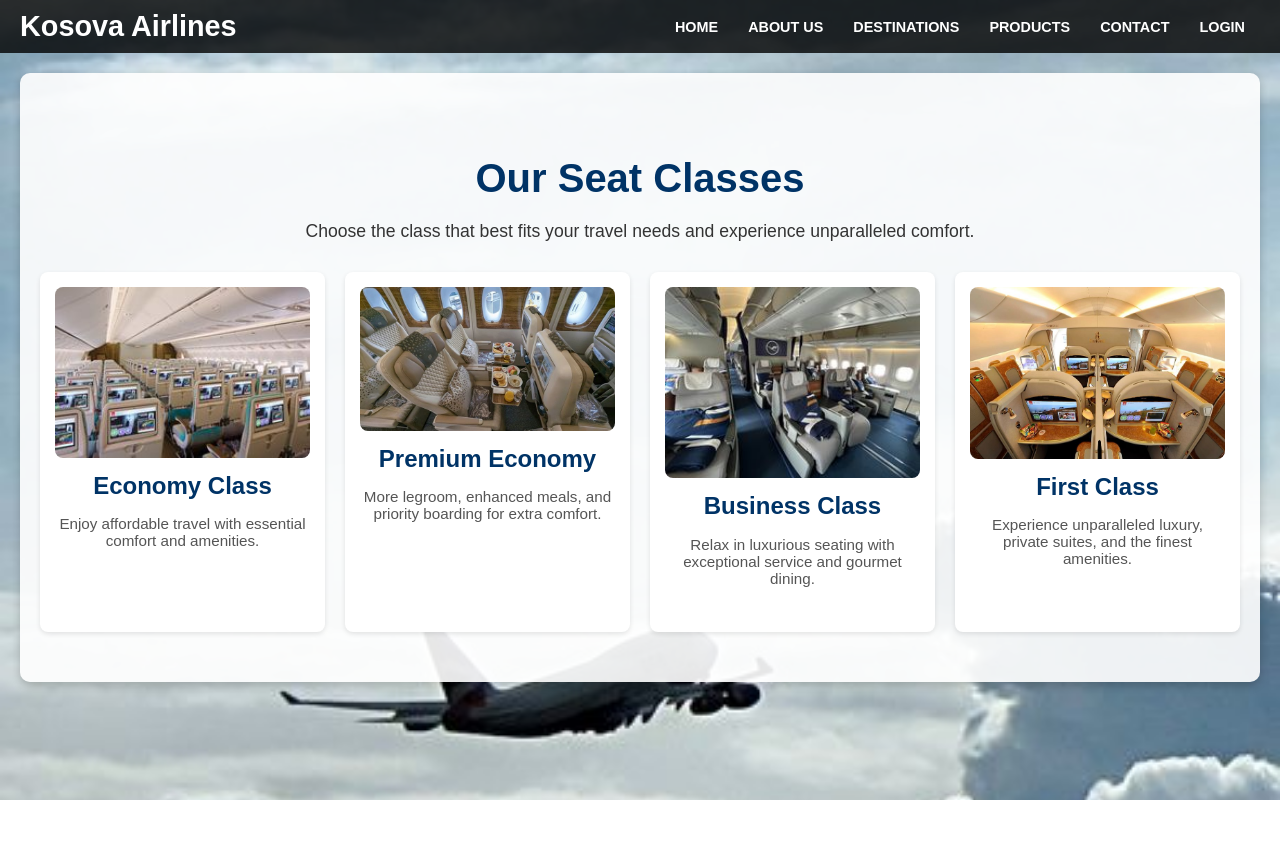
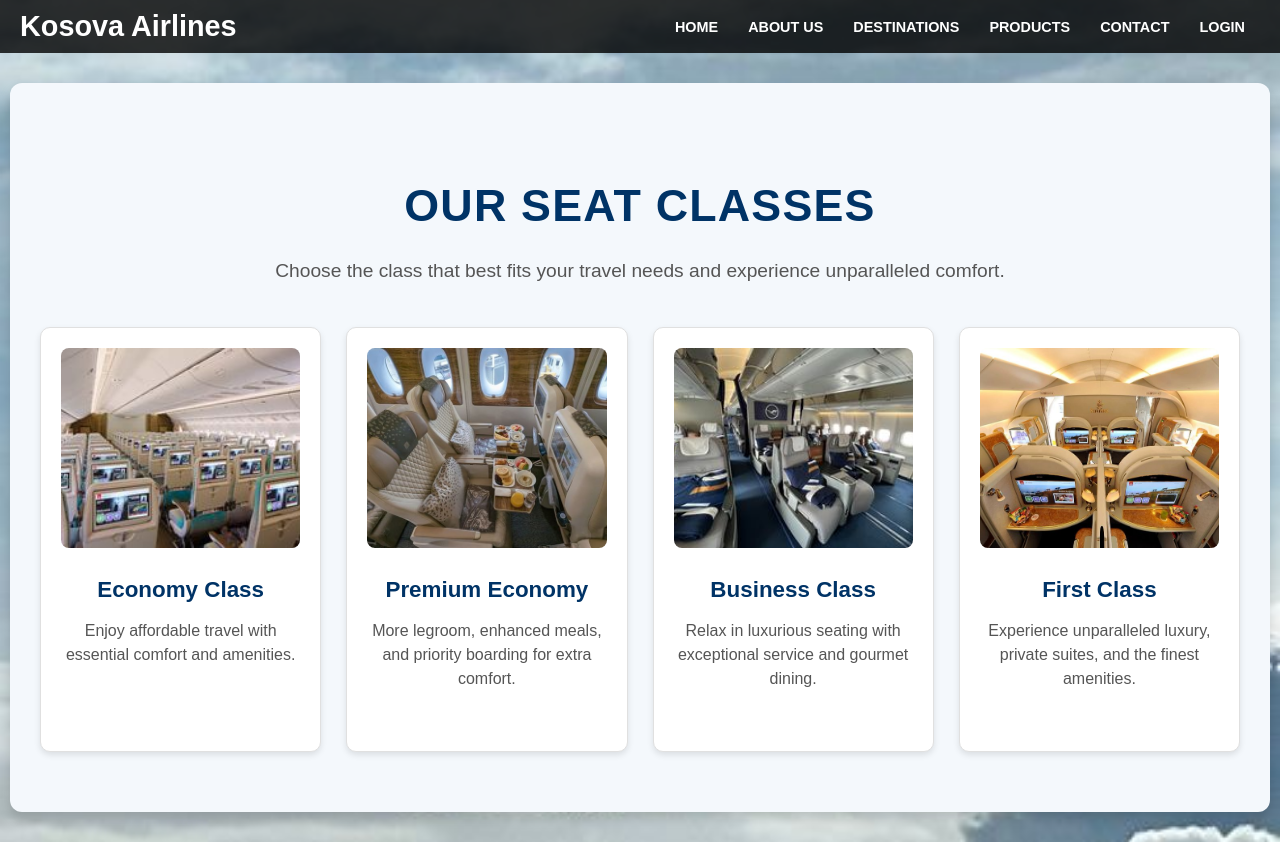
Before and after one commit to jonlipa/KosovoAirlines1, a PHP site: page /products.php in a window 1280 px wide. Before the commit the page ends 800 px from the top, so only its background shows below. Run offline with PHP 8.4, Linux system fonts and the light colour scheme.

Commit message:
ndryshim ne products css

```diff
--- a/css/products.css
+++ b/css/products.css
@@ -51,56 +51,78 @@ nav ul li a:hover {
 
 /* Section styling for seat classes */
 .product-classes {
-    padding: 50px 20px;
-    background: rgba(255, 255, 255, 0.9);
-    margin: 20px auto;
+    padding: 60px 30px;
+    background: #f4f8fc; /* Ngjyrë e lehtë dhe profesionale */
+    margin: 30px auto;
     max-width: 1200px;
-    border-radius: 10px;
-    box-shadow: 0 4px 8px rgba(0, 0, 0, 0.2);
+    border-radius: 12px;
+    box-shadow: 0 6px 12px rgba(0, 0, 0, 0.15);
     text-align: center;
 }
 
 .product-classes h1 {
-    font-size: 2.5em;
-    margin-bottom: 20px;
+    font-size: 2.8em;
+    margin-bottom: 25px;
     color: #003366;
+    font-weight: bold;
+    text-transform: uppercase;
+    letter-spacing: 1.2px;
 }
 
 .product-classes p {
-    font-size: 1.1em;
-    margin-bottom: 30px;
+    font-size: 1.2em;
+    margin-bottom: 40px;
+    color: #555;
+    line-height: 1.6;
 }
 
 /* Grid layout for seat classes */
 .class-list {
     display: grid;
-    grid-template-columns: repeat(auto-fit, minmax(250px, 1fr));
-    gap: 20px;
+    grid-template-columns: repeat(auto-fit, minmax(280px, 1fr));
+    gap: 25px;
 }
 
+/* Individual seat class card */
 .class-item {
     background: white;
-    padding: 15px;
-    border-radius: 8px;
-    box-shadow: 0 2px 5px rgba(0, 0, 0, 0.1);
+    padding: 20px;
+    border-radius: 10px;
+    border: 1px solid #e0e0e0; /* Bordurë e lehtë për një ndarje të pastër */
+    box-shadow: 0 3px 6px rgba(0, 0, 0, 0.1);
     text-align: center;
+    transition: transform 0.3s ease, box-shadow 0.3s ease;
+}
+
+.class-item:hover {
+    transform: translateY(-8px);
+    box-shadow: 0 8px 16px rgba(0, 0, 0, 0.2);
 }
 
 .class-item img {
-    width: 100%; /* Responsive image width */
-    max-height: 200px; /* Uniform height */
-    object-fit: cover; /* Ensures images are cropped neatly */
+    width: 100%;
+    height: 200px;
+    object-fit: cover;
     border-radius: 8px;
+    margin-bottom: 15px;
+    transition: transform 0.3s ease;
+}
+
+.class-item img:hover {
+    transform: scale(1.05);
 }
 
 .class-item h2 {
+    font-size: 1.4em;
+    margin: 10px 0;
     color: #003366;
-    margin: 10px 0;
+    font-weight: bold;
 }
 
 .class-item p {
-    font-size: 0.95em;
+    font-size: 1em;
     color: #555;
+    line-height: 1.5;
 }
 
 /* Footer styling */
@@ -132,6 +154,10 @@ footer {
     }
 
     .class-item img {
-        max-height: 150px;
+        height: 150px;
+    }
+
+    .product-classes h1 {
+        font-size: 2em;
     }
 }
```
